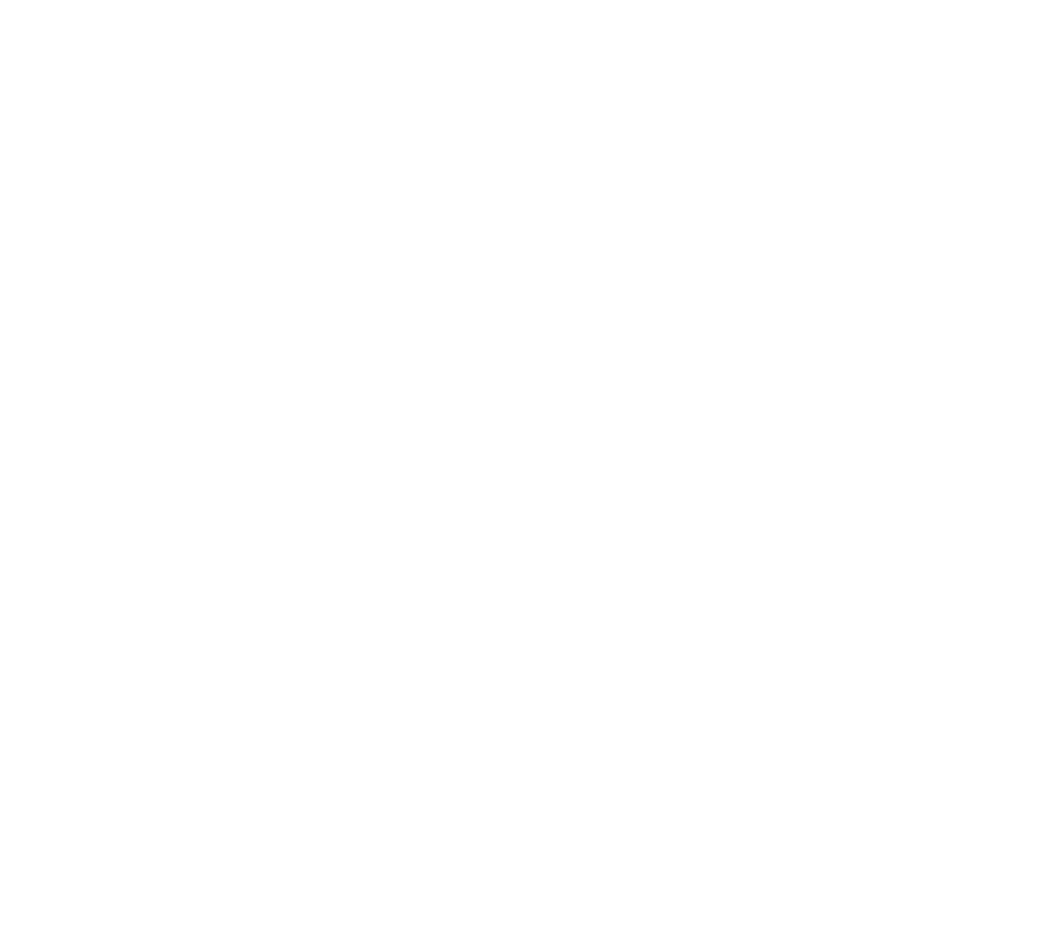
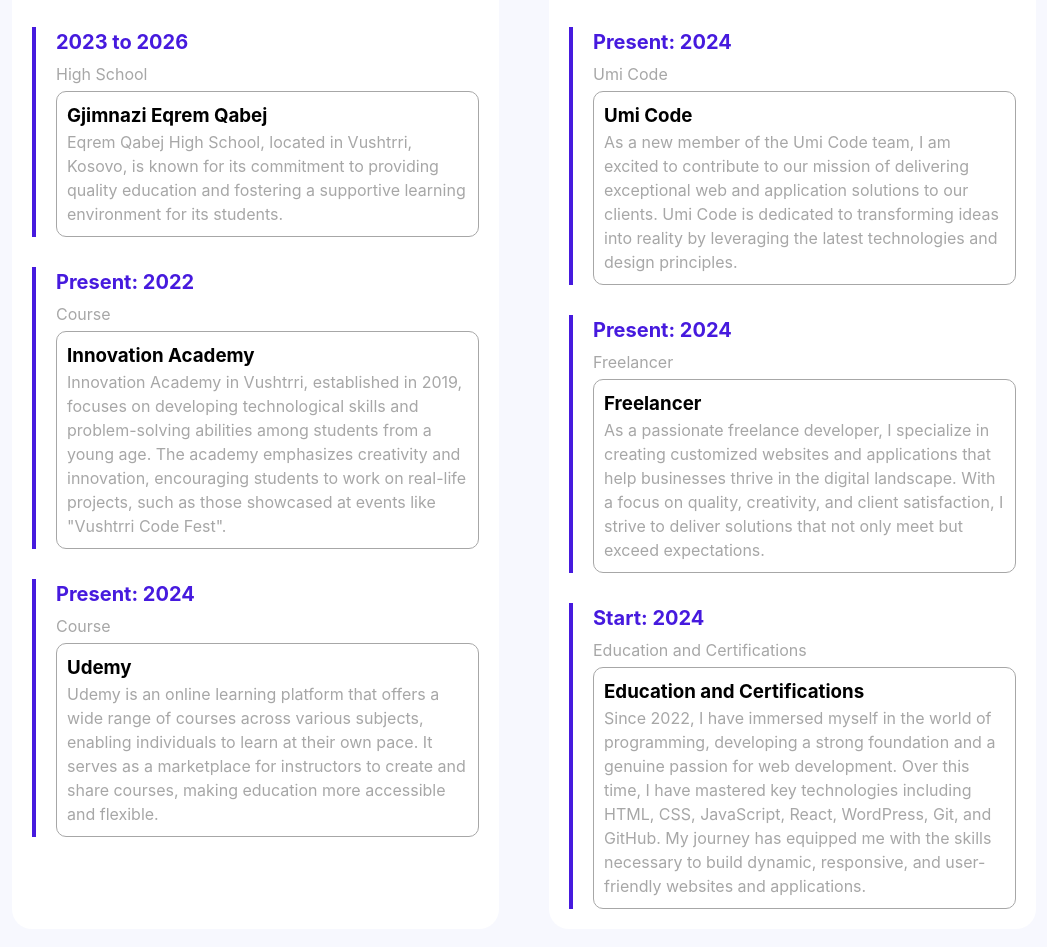
Before and after one commit to DiartPllana/diartpllana-portfolio, a React (Vite) app: page / in a window 1280 px wide. Shown: the part 2180-3127 px from the top of the page, without its empty margins (116-1163 px from the left). Before the commit the page ends 1821 px from the top, so only its background shows below. Built offline with nearby package versions, Linux system fonts and the light colour scheme.

Commit message:
Adding Another Sections

```diff
--- a/package.json
+++ b/package.json
@@ -6,7 +6,7 @@
   "type": "module",
   "scripts": {
     "predeploy": "npm run build",
-    "deploy": "gh-pages -d build",
+    "deploy": "gh-pages -d dist",
     "dev": "vite",
     "build": "vite build",
     "lint": "eslint .",
--- a/src/components/MyResume.jsx
+++ b/src/components/MyResume.jsx
@@ -1,7 +1,90 @@
 export default function MyResume() {
-    return <>
-        <div className="myResume">
-            <h1>My Resume</h1>
+  return (
+    <>
+      <div className="myResume">
+        <span>Professional Experience</span>
+        <h1>My Resume</h1>
+        <div className="resumeInfo">
+          <div className="resumeData">
+            <h2>Education</h2>
+            <div className="eduactionDateInfo">
+              <span>2023 to 2026</span>
+              <p>High School</p>
+              <div className="infoAboutEducation">
+                <h3>Gjimnazi Eqrem Qabej</h3>
+                <p>
+                  Eqrem Qabej High School, located in Vushtrri, Kosovo, is known
+                  for its commitment to providing quality education and
+                  fostering a supportive learning environment for its students.
+                </p>
+              </div>
+            </div>
+            <div className="eduactionDateInfo">
+              <span>Present: 2022</span>
+              <p>Course</p>
+              <div className="infoAboutEducation">
+                <h3>Innovation Academy</h3>
+                <p>
+                  Innovation Academy in Vushtrri, established in 2019, focuses
+                  on developing technological skills and problem-solving
+                  abilities among students from a young age. The academy
+                  emphasizes creativity and innovation, encouraging students to
+                  work on real-life projects, such as those showcased at events
+                  like "Vushtrri Code Fest".
+                </p>
+              </div>
+            </div>
+            <div className="eduactionDateInfo">
+              <span>Present: 2024</span>
+              <p>Course</p>
+              <div className="infoAboutEducation">
+                <h3>Udemy</h3>
+                <p>
+                  Udemy is an online learning platform that offers a wide range
+                  of courses across various subjects, enabling individuals to
+                  learn at their own pace. It serves as a marketplace for
+                  instructors to create and share courses, making education more
+                  accessible and flexible.
+                </p>
+              </div>
+            </div>
+          </div>
+
+          <div className="resumeData">
+            <h2>Experience</h2>
+            <div className="eduactionDateInfo">
+              <span>Present: 2024</span>
+              <p>Umi Code</p>
+              <div className="infoAboutEducation">
+                <h3>Umi Code</h3>
+                <p>
+                As a new member of the Umi Code team, I am excited to contribute to our mission of delivering exceptional web and application solutions to our clients. Umi Code is dedicated to transforming ideas into reality by leveraging the latest technologies and design principles.
+                </p>
+              </div>
+            </div>
+            <div className="eduactionDateInfo">
+              <span>Present: 2024</span>
+              <p>Freelancer</p>
+              <div className="infoAboutEducation">
+                <h3>Freelancer</h3>
+                <p>
+                As a passionate freelance developer, I specialize in creating customized websites and applications that help businesses thrive in the digital landscape. With a focus on quality, creativity, and client satisfaction, I strive to deliver solutions that not only meet but exceed expectations.
+                </p>
+              </div>
+            </div>
+            <div className="eduactionDateInfo">
+              <span>Start: 2024</span>
+              <p>Education and Certifications</p>
+              <div className="infoAboutEducation">
+                <h3>Education and Certifications</h3>
+                <p>
+                Since 2022, I have immersed myself in the world of programming, developing a strong foundation and a genuine passion for web development. Over this time, I have mastered key technologies including HTML, CSS, JavaScript, React, WordPress, Git, and GitHub. My journey has equipped me with the skills necessary to build dynamic, responsive, and user-friendly websites and applications.
+                </p>
+              </div>
+            </div>
+          </div>
         </div>
+      </div>
     </>
+  );
 }
--- a/src/pages/HomePage.jsx
+++ b/src/pages/HomePage.jsx
@@ -1,5 +1,6 @@
 import AboutMe from "../components/AboutMe.jsx";
 import IntroAboutMe from "../components/IntroAboutMe.jsx";
+import MyResume from "../components/MyResume.jsx";
 import Navbar from "../navBar/navBar";
 import '../style/HomePage.scss'
 
@@ -8,5 +9,6 @@
     <Navbar />
     <IntroAboutMe />
     <AboutMe />
+    <MyResume />
     </>
 }
--- a/src/style/HomePage.scss
+++ b/src/style/HomePage.scss
@@ -243,3 +243,56 @@
 .skill img{
   width: 60%;
 }
+
+.myResume{
+  padding-top: 70px;
+  padding-bottom: 70px;
+  background-color: #f7f8fe;
+  margin-top: 100px;
+  display: flex;
+  flex-direction: column;
+  align-items: center;
+  color: black;
+}
+
+.resumeInfo{
+  width: 80%;
+  margin-top: 50px;
+  display: flex;
+  gap: 50px;
+}
+
+.resumeData{
+  width: 50%;
+  background-color: white;
+  padding: 20px;
+  border-radius: 20px;
+  width: 100%;
+  display: flex;
+  flex-direction: column;
+  gap: 30px;
+}
+
+.eduactionDateInfo{
+  padding-left: 20px;
+  display: flex;
+  flex-direction: column;
+  gap: 5px;
+  border-left: 4px solid #461ade;
+
+  & span{
+    color: #461ade;
+    font-size: 20px;
+    font-weight: 700;
+  }
+
+  & p{
+    color: #a7a7a7;
+  }
+}
+
+.infoAboutEducation{
+  padding: 10px;
+  border: 1px solid #a7a7a7;
+  border-radius: 10px;
+}
--- a/vite.config.js
+++ b/vite.config.js
@@ -3,6 +3,6 @@
 
 // https://vite.dev/config/
 export default defineConfig({
-  base: "diartpllana-portfolio",
+  base: "/",
   plugins: [react()],
 })
```
Also changed, not shown: 1 other file (tests, documents, lock files or other folders).
